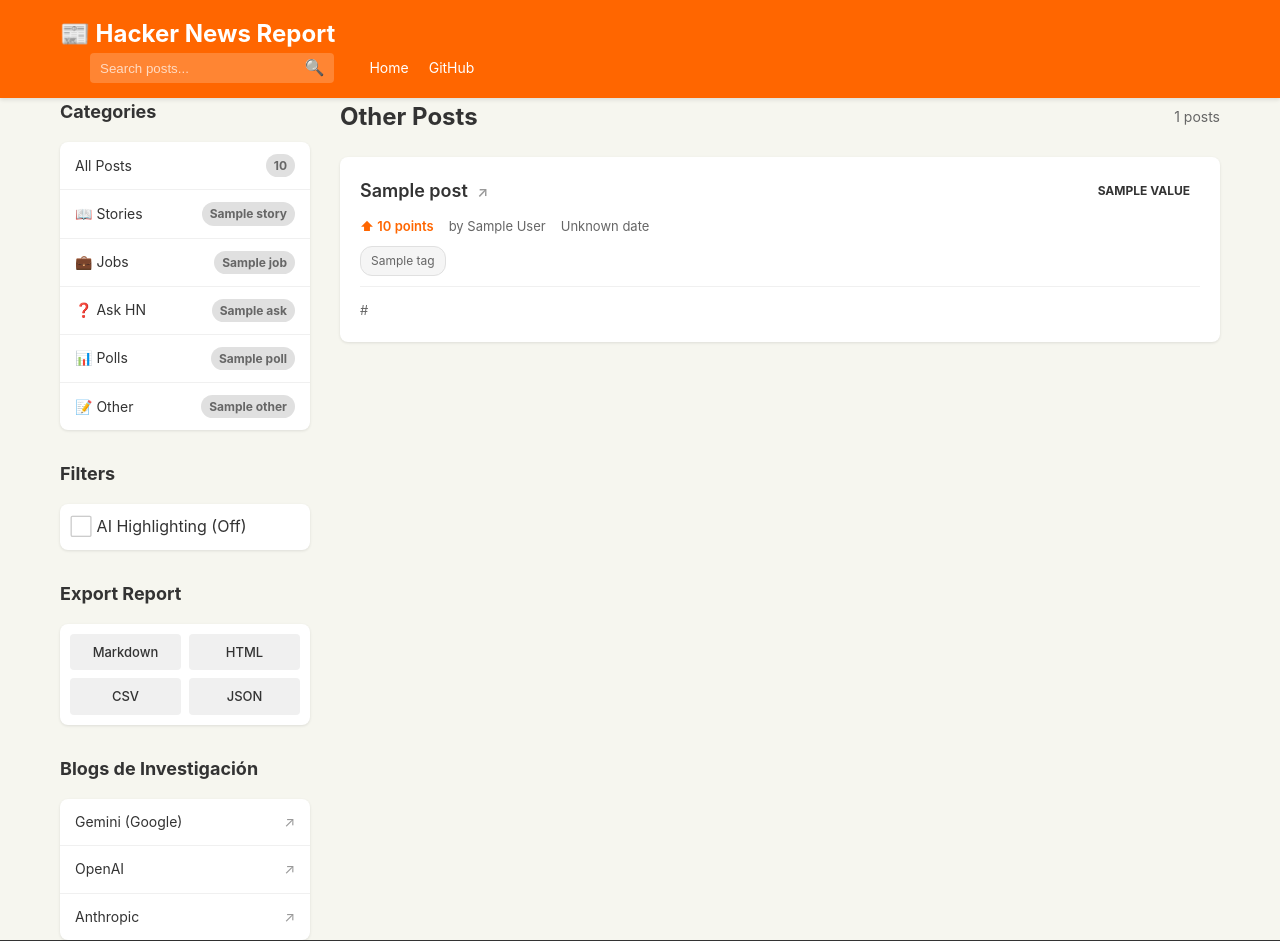
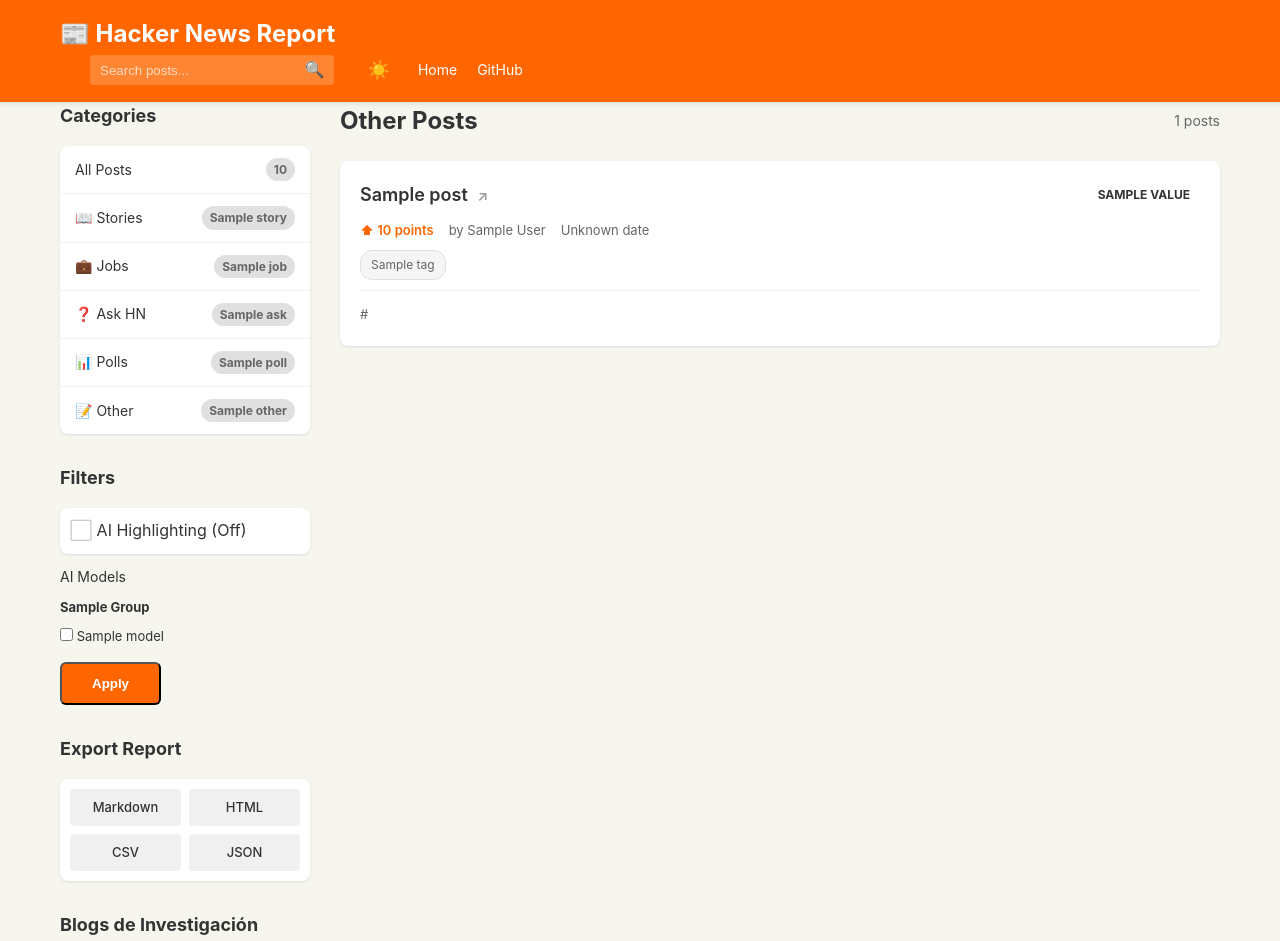
Before and after one commit to iJKENNEDY/hackernews-report, a Flask app: template templates/index.html in a window 1280 px wide. Shown: the top 941 px of the page. Run offline with Flask 3, Linux system fonts and the light colour scheme; the template is opened without the code that fills it: most values are stand-ins (such as "Sample title", 1, 10 or a date in 2020).

Commit message:
feat: Add AI model filtering options and theme toggle functionality

```diff
--- a/static/style.css
+++ b/static/style.css
@@ -560,6 +560,64 @@ footer p {
     border-color: #ff6600;
 }
 
+/* Theme toggle button */
+.theme-toggle {
+    background: transparent;
+    border: none;
+    color: white;
+    font-size: 18px;
+    cursor: pointer;
+    margin-left: 10px;
+    padding: 6px 8px;
+    border-radius: 6px;
+    transition: background-color 0.2s, color 0.2s;
+}
+.theme-toggle:hover {
+    background-color: rgba(255,255,255,0.08);
+}
+
+/* Smooth transitions for theme changes */
+body, header, main, footer, .post-card, .category-list, .post-detail-card, .empty-state {
+    transition: background-color 0.25s, color 0.25s, border-color 0.25s;
+}
+
+/* Dark mode overrides (applied when <body class="dark">) */
+body.dark {
+    background-color: #071026;
+    color: #e6eef6;
+}
+body.dark header {
+    background-color: #071422;
+    color: #e6eef6;
+}
+body.dark header h1 a, body.dark header nav a {
+    color: #e6eef6;
+}
+body.dark .search-container {
+    background: rgba(230,230,235,0.03);
+}
+body.dark .search-container input {
+    color: #e6eef6;
+}
+body.dark .category-list,
+body.dark .post-card,
+body.dark .post-detail-card,
+body.dark .empty-state,
+body.dark .report-options,
+body.dark .tag-cloud {
+    background-color: #0b1220;
+    color: #cbd5e1;
+    box-shadow: none;
+    border: 1px solid #122033;
+}
+body.dark .post-title a { color: #9ad0ff; }
+body.dark .post-title a:hover { color: #7cc0ff; }
+body.dark .post-meta { color: #9fb0bf; }
+body.dark .post-score { color: #ffb86b; }
+body.dark .external-link-button { background-color: #ff8a1f; color: white; }
+body.dark footer { background-color: #031523; color: #9fb0bf; }
+
+
 /* Tag-specific colors */
 .post-tag[href*="AI"],
 .tag-item[href*="AI"] {
--- /dev/null
+++ b/templates/_model_filters.html
@@ -0,0 +1,34 @@
+<div class="model-filters" style="margin-top:12px;">
+    <form method="get" action="{{ request.path }}">
+        {# Preserve other query params #}
+        {% if search_query %}<input type="hidden" name="q" value="{{ search_query }}">{% endif %}
+        {% if current_tag %}<input type="hidden" name="tag" value="{{ current_tag }}">{% endif %}
+        {% if current_category and current_category != 'search' and current_category != 'all' %}
+            <input type="hidden" name="category" value="{{ current_category }}">
+        {% endif %}
+        {% if ai_filter %}<input type="hidden" name="ai_filter" value="{{ ai_filter }}">{% endif %}
+
+        <fieldset style="border:none;padding:0;margin:0">
+            <legend style="font-size:14px;margin-bottom:6px">AI Models</legend>
+
+            {% for group, models in model_filter_options.items() %}
+            <div style="margin-bottom:8px">
+                <strong style="font-size:13px;text-transform:capitalize">{{ group.replace('_',' ') }}</strong>
+                <div style="margin-top:6px;display:flex;flex-direction:column;gap:6px">
+                    {% for model in models %}
+                    <label style="font-size:13px;color:#333">
+                        <input type="checkbox" name="models" value="{{ model }}"
+                            {% if selected_models and model in selected_models %}checked{% endif %}>
+                        {{ model }}
+                    </label>
+                    {% endfor %}
+                </div>
+            </div>
+            {% endfor %}
+
+        </fieldset>
+        <div style="margin-top:8px">
+            <button type="submit" class="button">Apply</button>
+        </div>
+    </form>
+</div>
--- a/templates/base.html
+++ b/templates/base.html
@@ -20,6 +20,7 @@
                         <button type="submit">🔍</button>
                     </form>
                 </div>
+                <button id="theme-toggle" class="theme-toggle" aria-label="Toggle theme" title="Toggle theme">☀️</button>
                 <a href="/">Home</a>
                 <a href="https://github.com/iJKENNEDY/hackernews-report" target="_blank">GitHub</a>
             </nav>
@@ -35,6 +36,30 @@
             <p>Hacker News Report - Built with Flask & Python</p>
         </div>
     </footer>
+    <script>
+        (function(){
+            const toggle = document.getElementById('theme-toggle');
+            if(!toggle) return;
+            const LS_KEY = 'hnr-theme';
+            function applyTheme(theme){
+                if(theme === 'dark') document.body.classList.add('dark');
+                else document.body.classList.remove('dark');
+                updateIcon();
+            }
+            function updateIcon(){
+                if(document.body.classList.contains('dark')) toggle.textContent = '🌙';
+                else toggle.textContent = '☀️';
+            }
+            // default to light
+            const saved = localStorage.getItem(LS_KEY);
+            applyTheme(saved === 'dark' ? 'dark' : 'light');
+            toggle.addEventListener('click', function(){
+                const isDark = document.body.classList.toggle('dark');
+                localStorage.setItem(LS_KEY, isDark ? 'dark' : 'light');
+                updateIcon();
+            });
+        })();
+    </script>
 </body>
 
 </html>
--- a/templates/index.html
+++ b/templates/index.html
@@ -56,6 +56,8 @@
                 {% endif %}
             </a>
         </div>
+        {# AI model checkboxes partial #}
+        {% include '_model_filters.html' %}
     </div>
 
     <div class="sidebar-section" style="margin-top: 30px;">
```
Also changed, not shown: src/tags.py (+62 -0 lines), src/web/routes.py (+34 -0 lines).
